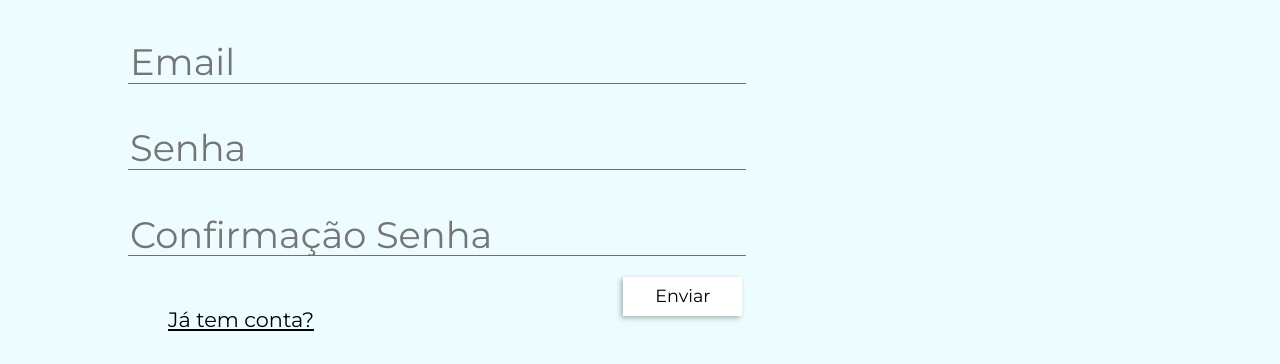
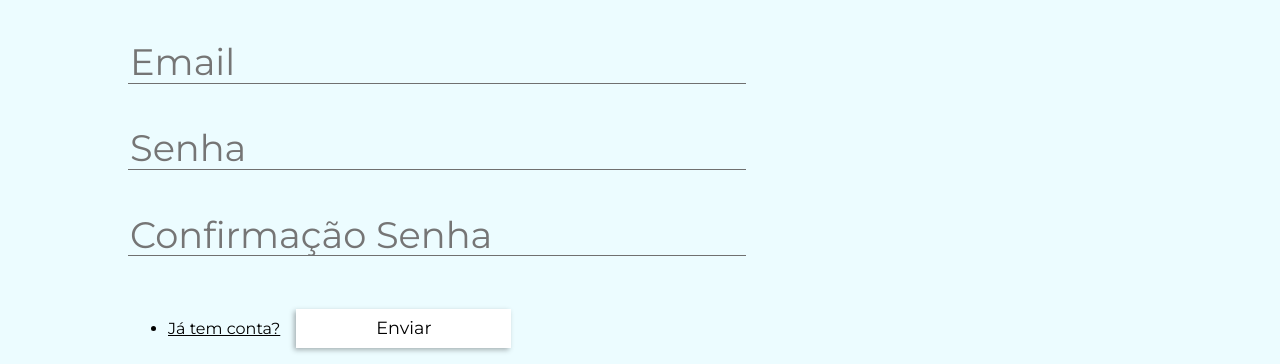
Before and after one commit to Bitencure/Projeto-Bob, a plain HTML site: page signup.html in a window 1280 px wide. Shown: the part 999-1363 px from the top of the page. Drawn offline with nearby package versions, Linux system fonts and the light colour scheme.

Commit message:
Faltou arrumar o form em outro lugar, agr vai kkk

```diff
--- a/css/responsive-signup.css
+++ b/css/responsive-signup.css
@@ -11,18 +11,30 @@
     }
 
     button {
-        float: none;
-        position: absolute;
-        right: 42%;
         margin-top: .5rem;
-        padding: .6rem 2rem;
+        padding: .6rem 5rem;
     }
 
-    .links li {
-        display: inline-block;
-        margin: 1.5rem 5rem 0 0;
-        font-size: 1.3rem;
+    .links {
+        display: flex;
+        width: 80%;
+    }
 
+    .links ul {
+        display: flex;
+        flex-direction: row;
+        width: 100%;
+        align-items: center;
+        justify-content: flex-start;
+    }
+
+    .links li,
+    .links button {
+        margin: 1.5rem 1em 0 0;
+    }
+
+    .links button {
+        order: 1;
     }
 
 }
--- a/signup.html
+++ b/signup.html
@@ -53,18 +53,18 @@
             </div>
         </div>
         <div class="login-form">
-            <form action="" method="post">
+            <form id="signup-input" action="" method="post">
                 <input type="text" name="name" id="" placeholder="Nome" required>
                 <input type="email" name="email" id="" placeholder="Email" required>
                 <input type="password" name="password" id="" placeholder="Senha" required>
                 <input type="password" name="passwordConfirmation" id="" placeholder="Confirmação Senha" required>
-                <button type="submit" name="submit">Enviar</button>
+
             </form>
         </div>
         <div class="links">
             <ul>
                 <li><a href="./login.html">Já tem conta?</a></li>
-
+                <button type="submit" name="submit" form="signup-input">Enviar</button>
             </ul>
         </div>
     </main>
```
